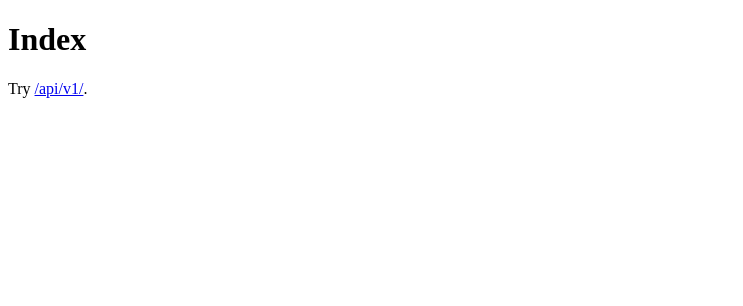
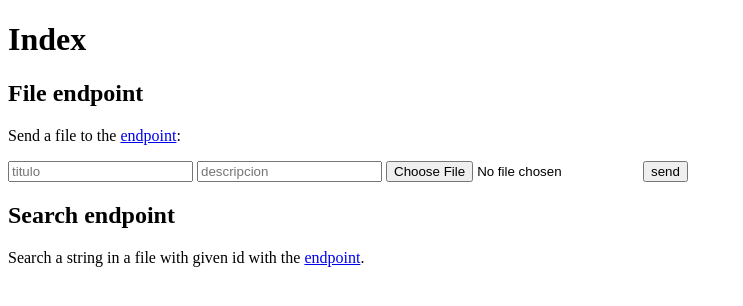
Before and after one commit to msrbaker/ApiGoogleDrive, a Django app: page /en-us/ in a window 1280 px wide. Shown: the top 306 px of the page, without its empty margins (0-743 px from the left). Run offline with Django 3.2, Linux system fonts and the light colour scheme.

Commit message:
Create a sample form in index

```diff
--- a/common/templates/common/index.html
+++ b/common/templates/common/index.html
@@ -1,5 +1,14 @@
 {% extends 'common/base.html' %}
 {% block title %}Index{% endblock %}
 {% block content %}
-    <p>Try <a href="/api/v1/">/api/v1/</a>.</p>
+    <h2>File endpoint</h2>
+    <p>Send a file to the <a href="/api/v1/file/">endpoint</a>:</p>
+    <form method="post" action="/api/v1/file/" enctype="multipart/form-data">
+        <input type="text" name="titulo" placeholder="titulo" />
+        <input type="text" name="descripcion" placeholder="descripcion" />
+        <input type="file" name="file" />
+        <input type="submit" value="send" />
+    </form>
+    <h2>Search endpoint</h2>
+    <p>Search a string in a file with given id with the <a href="/api/v1/search-in-doc/">endpoint</a>.</p>
 {% endblock content %}
```
